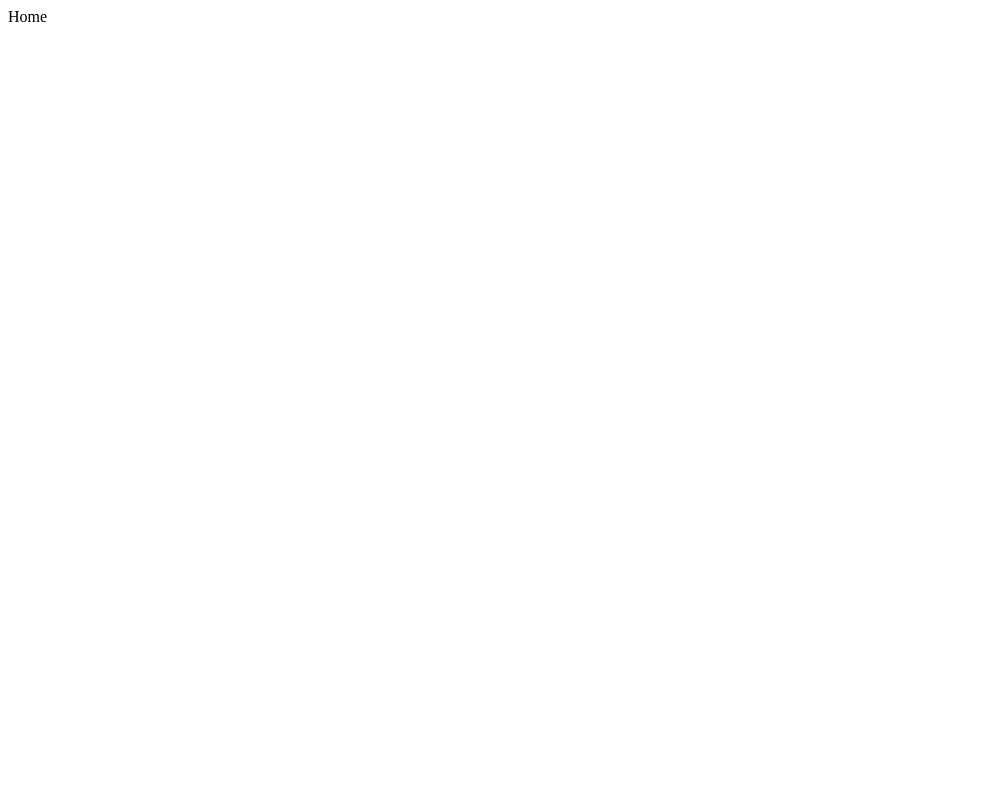
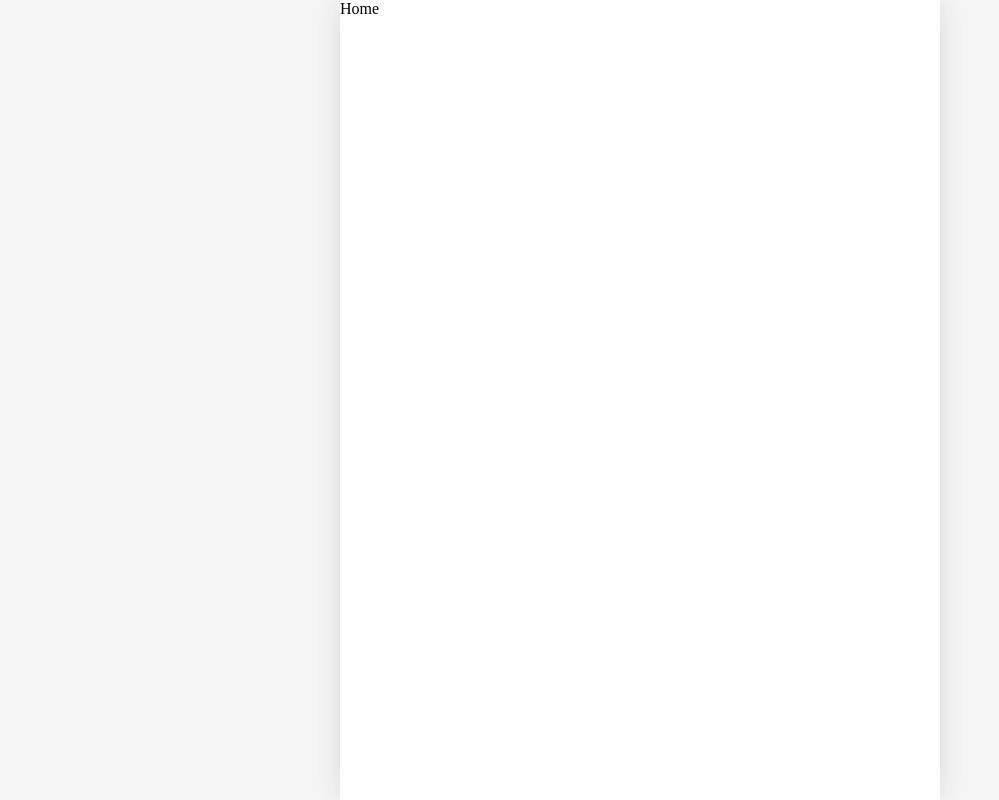
Before and after one commit to hwanseok1014/Emotion-Diary, a React (Vite) app: page / in a window 1280 px wide. Shown: the whole page, without its empty margins (0-999 px from the left). Built offline with nearby package versions, Linux system fonts and the light colour scheme; a web font is replaced by a local one.

Commit message:
style(layout):기본 레이아웃 설정

```diff
--- a/src/index.css
+++ b/src/index.css
@@ -3,6 +3,23 @@
   src: url("/NanumPenScript-Regular.ttf");
 }
 
+html,
+body{
+  margin: 0px;
+  width: 100%;
+  background-color: rgb(246, 246, 246);
+}
+
+#root{
+  background-color: white;
+  max-width: 600px;
+  width: 100%;
+  margin: 0 auto;
+  min-height: 100vh;
+  height: 100%;
+  box-shadow: rgba(100,100,100,0.2)0px 0px 29px 0px;
+}
+
 body *{
   font-family: "NanumPenScript";
 }
```
